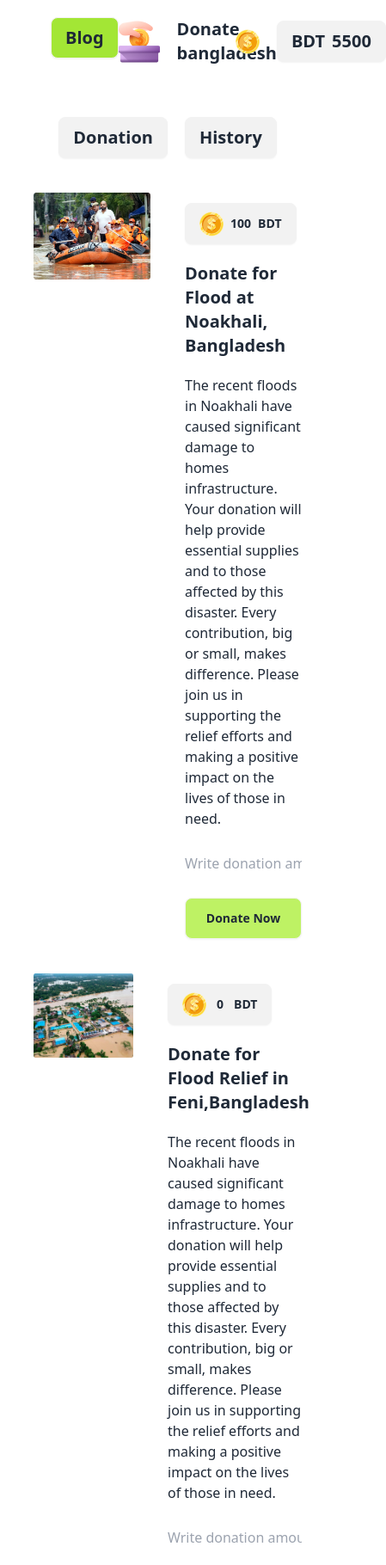
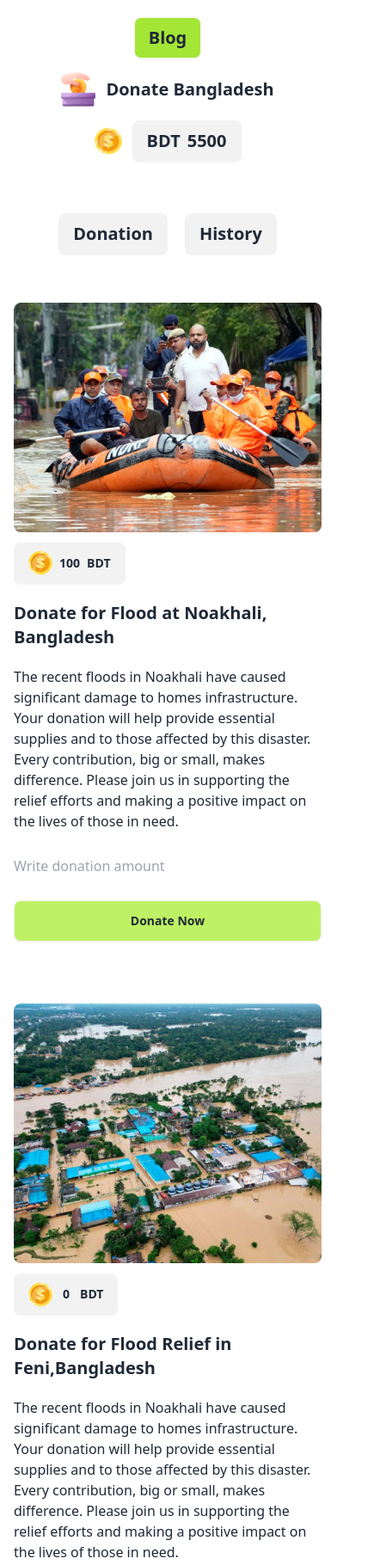
Before and after one commit to rajiasultanashraboni/B10A5-DOM-Quest-Build-and-Manipulate-main, a plain HTML site: page index.html in a window 390 px wide. Shown: the top 1820 px of the page at 86% size, 449 px wide, since content can reach past the window. Drawn offline with nearby package versions, Linux system fonts and the light colour scheme.

Commit message:
responsive design is finished here

```diff
--- a/index.html
+++ b/index.html
@@ -9,24 +9,26 @@
 </head>
 <body>
     <!-- navbar section is started here  -->
-     <nav class="w-[80%] mx-auto p-5">
-        <div class="flex justify-between">
-            <div>
+    <nav class="w-[80%] mx-auto p-5">
+        <div class="lg:flex lg:justify-between lg:items-center space-y-4 lg:space-y-0 text-center">
+            <!-- Blog Button -->
+            <div class="lg:text-left">
                 <button class="btn bg-lime-400 font-bold text-xl">Blog</button>
             </div>
-            <div class="flex gap-5 items-center">
-                <img src="./assets/logo.png" alt="">
-                <p class="text-xl font-bold">Donate bangladesh</p>
+
+            <!-- Logo and Title -->
+            <div class="flex gap-3 items-center justify-center">
+                <img src="./assets/logo.png" alt="Logo" class="w-10 h-10">
+                <p class="text-xl font-bold">Donate Bangladesh</p>
             </div>
 
-            <div class="flex gap-5 items-center">
-                <img src="./assets/coin.png" alt="">
+            <!-- Coin and Amount -->
+            <div class="flex gap-3 items-center justify-center">
+                <img src="./assets/coin.png" alt="Coin" class="w-8 h-8">
                 <button class="font-bold text-xl btn">BDT <span id="navbar-amount">5500</span></button>
             </div>
-
         </div>
-
-     </nav>
+    </nav>
      <!-- navbar section is ends here  -->
 
      <!-- banner section is started here  -->
@@ -39,13 +41,13 @@
 
       <!-- card section is started here  -->
        <div id="card">
-        <div class="flex mt-10 gap-10 w-[80%] mx-auto">
+        <div class="lg:flex mt-10 gap-10 lg:w-[80%] mx-auto p-4">
             <!-- image section  -->
-                <div class="w-[50%]">
+                <div class="lg:w-[50%]">
                     <img class="w-[100%]" src="./assets/noakhali.png" alt="">
                 </div>
                 <!-- text content  -->
-                <div class="w-[50%] space-y-5">
+                <div class="lg:w-[50%] space-y-5">
                     <button  class="flex font-bold gap-2 btn mt-3"><img src="./assets/coin.png" alt=""><span id="noakhali-add-money">100</span> BDT</button>
                     <h1 class="font-bold text-xl">Donate for Flood at Noakhali, Bangladesh</h1>
                     <p> The recent floods in Noakhali have caused significant damage to homes  infrastructure. Your donation will help provide essential supplies and  to those affected by this disaster. Every contribution, big or small, makes  difference. Please join us in supporting the relief efforts and making a positive impact on the lives of those in need.</p>
@@ -53,13 +55,13 @@
                     <button id="donate-noakhali" class="btn w-[100%] bg-lime-300 font-bold">Donate Now</button>
                 </div>
            </div>
-           <div class="flex mt-10 gap-10 w-[80%] mx-auto">
+           <div class="lg:flex mt-10 gap-10 lg:w-[80%] mx-auto p-4">
             <!-- image section  -->
-                <div class="w-[50%]">
+                <div class="lg:w-[50%]">
                     <img class="w-[100%]" src="./assets/feni.png" alt="">
                 </div>
                 <!-- text content  -->
-                <div class="w-[50%] space-y-5">
+                <div class="lg:w-[50%] space-y-5">
                     <button class="flex font-bold gap-3 btn mt-3"><img src="./assets/coin.png" alt=""><span id="feni-add-money">0</span> BDT</button>
                     <h1 class="font-bold text-xl">Donate for Flood Relief in Feni,Bangladesh</h1>
                     <p> The recent floods in Noakhali have caused significant damage to homes  infrastructure. Your donation will help provide essential supplies and  to those affected by this disaster. Every contribution, big or small, makes  difference. Please join us in supporting the relief efforts and making a positive impact on the lives of those in need.</p>
@@ -67,13 +69,13 @@
                     <button id="donate-feni" class="btn w-[100%] bg-lime-300 font-bold">Donate Now</button>
                 </div>
            </div>
-           <div class="flex mt-10 gap-10 w-[80%] mx-auto">
+           <div class="lg:flex mt-10 gap-10 w-[80%] mx-auto">
             <!-- image section  -->
-                <div class="w-[50%]">
+                <div class="lg:w-[50%]">
                     <img class="w-[100%]" src="./assets/quota-protest.png" alt="">
                 </div>
                 <!-- text content  -->
-                <div class="w-[50%] space-y-5">
+                <div class="lg:w-[50%] space-y-5">
                     <button class="flex font-bold gap-3 btn mt-3"><img src="./assets/coin.png" alt=""><span id="quota-add-money">0</span> BDT</button>
                     <h1 class="font-bold text-xl">Aid for Injured in the Quota Movement</h1>
                     <p> The recent floods in Noakhali have caused significant damage to homes  infrastructure. Your donation will help provide essential supplies and  to those affected by this disaster. Every contribution, big or small, makes  difference. Please join us in supporting the relief efforts and making a positive impact on the lives of those in need.</p>
@@ -85,8 +87,6 @@
        <!-- card section is ends here  -->
 
         <!-- modal is starts here  -->
-            <!-- Trigger Button -->
-            <!-- <button onclick="document.getElementById('donation_modal').showModal()" class="btn bg-blue-500 text-white rounded-md px-4 py-2">Open Modal</button> -->
 
             <!-- Modal Element -->
             <dialog id="donation_modal" class="modal">
@@ -106,12 +106,12 @@
         <!-- modal is ends here  -->
 
        <!-- history container is starts here  -->
-        <div id="transaction-history" class="hidden">
+        <div id="transaction-history" class="hidden p-2">
             <div class="mt-10 py-3 bg-slate-300 border rounded-lg ">
                 <h1 class="text-2xl font-bold text-center">transaction history</h1>
 
             </div>
-            <div id="transaction">
+            <div id="transaction" class="p-2">
 
             </div>
         </div>
```
